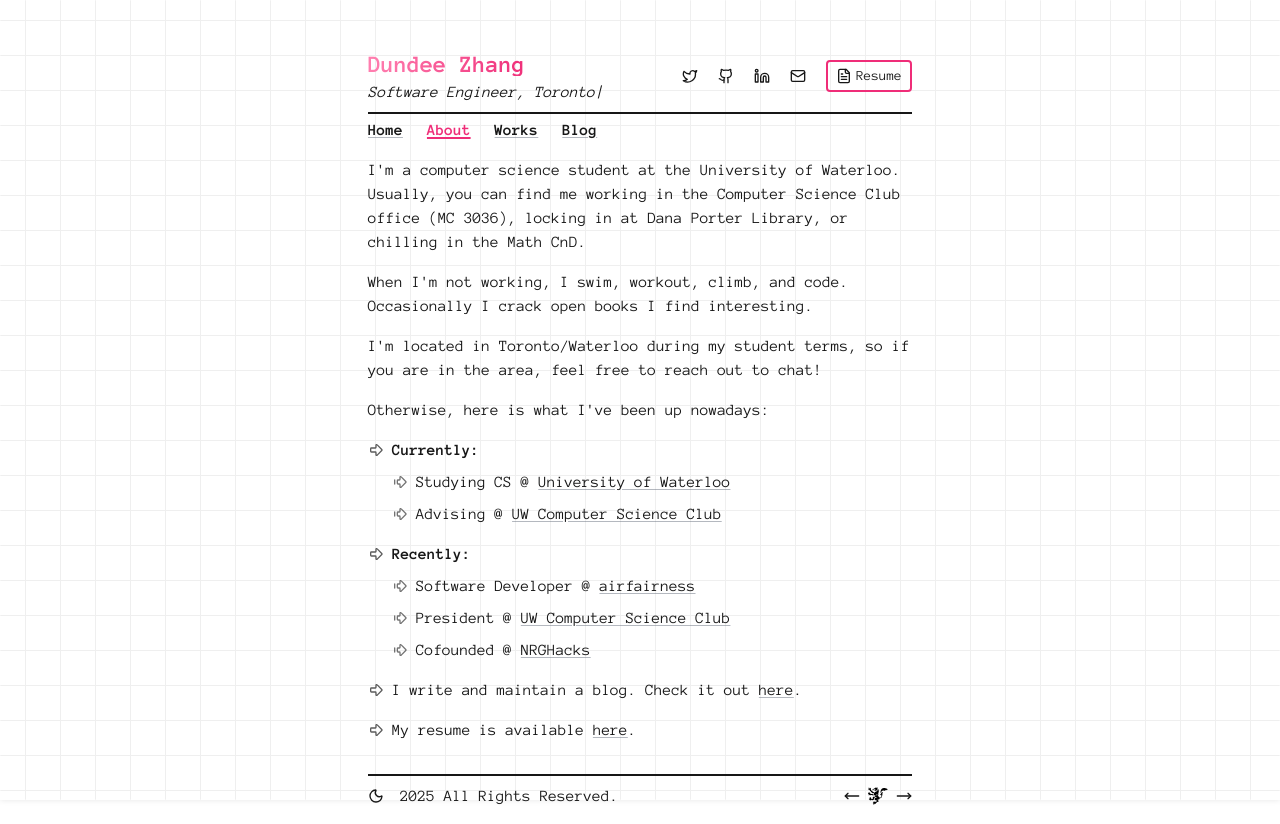
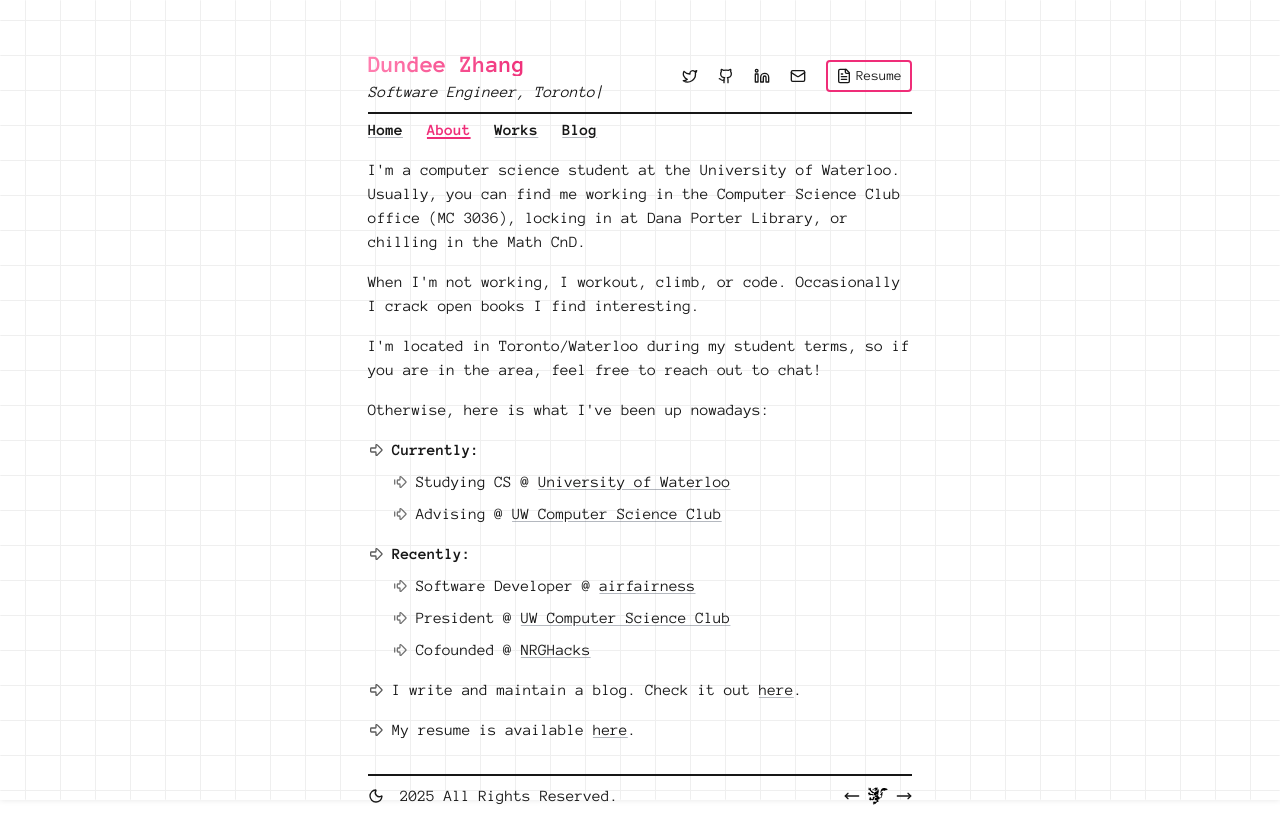
Before and after one commit to dundeezhang/dundeezhangv5, a Next.js app: page /about in a window 1280 px wide. Built offline with nearby package versions, Linux system fonts and the light colour scheme.

Commit message:
small animation tweaks

```diff
--- a/src/app/about/page.tsx
+++ b/src/app/about/page.tsx
@@ -12,8 +12,8 @@ export default function About() {
             Math CnD.
           </p>
           <p className="transition-all duration-300 hover:translate-x-2">
-            When I&apos;m not working, I swim, workout, climb, and code.
-            Occasionally I crack open books I find interesting.
+            When I&apos;m not working, I workout, climb, or code. Occasionally I
+            crack open books I find interesting.
           </p>
           <p className="transition-all duration-300 hover:translate-x-2">
             I&apos;m located in Toronto/Waterloo during my student terms, so if
--- a/src/components/intro.tsx
+++ b/src/components/intro.tsx
@@ -11,7 +11,7 @@ export function Intro() {
     <div className="max-w-xl mx-auto mt-10 px-4">
       <div className="flex flex-col py-2 gap-4 border-b-2 sm:flex-row sm:justify-between sm:items-center sm:gap-0">
         <div>
-          <h1 className="text-2xl transition-all duration-300 hover:rotate-[-2deg] hover:scale-108">
+          <h1 className="text-2xl max-w-fit transition-all duration-300 hover:rotate-[-2deg] hover:scale-108">
             <Link href="/">
               <span className="glow">Dundee Zhang</span>
             </Link>
```
